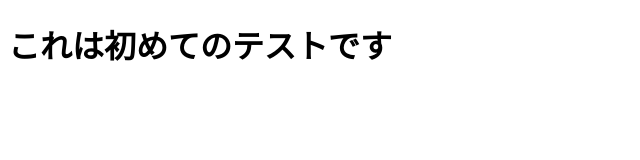
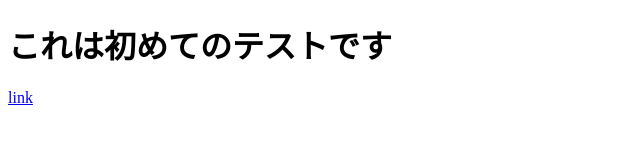
Before and after one commit to ryotaro-0603/jasmine-dev, a plain HTML site: page index.html in a window 1280 px wide. Shown: the full height of the page, 0-640 px from the left. Drawn offline with Linux system fonts and the light colour scheme.

Commit message:
link 追加

```diff
--- a/index.html
+++ b/index.html
@@ -8,5 +8,6 @@
 </head>
 <body>
   <h1>これは初めてのテストです</h1>
+  <a href="test.html">link</a>
 </body>
 </html>
```
Also changed, not shown: test.html (added).
